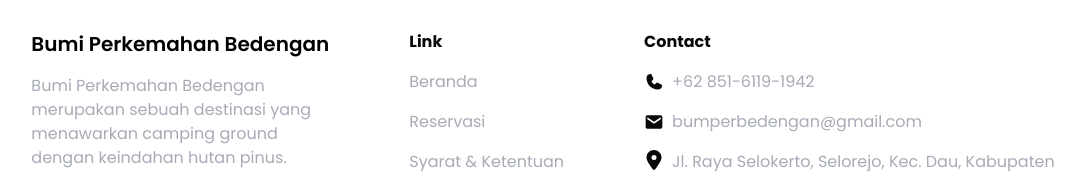
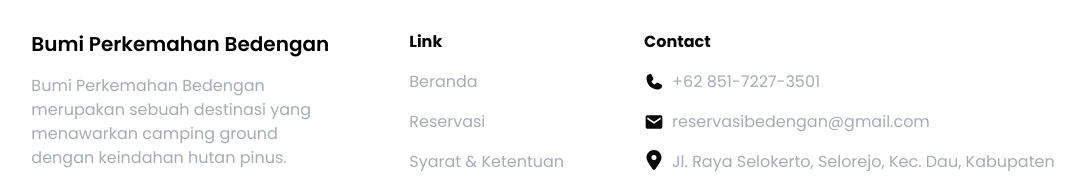
Before and after one commit to RezzyYuhand/Bedengan-FE, a React (Vite) app: page / in a window 1280 px wide. Shown: the part 5019-5196 px from the top of the page, without its empty margins (97-1182 px from the left). Built offline with nearby package versions, Linux system fonts and the light colour scheme; no server answers.

Commit message:
update footer

```diff
--- a/src/components/Footer.jsx
+++ b/src/components/Footer.jsx
@@ -28,11 +28,11 @@ const Footer = ({ className }) => {
               <p className='text-secondary font-bold'>Contact</p>
               <div className='flex flex-row gap-2 items-center'>
                 <PiPhoneFill className='text-secondary text-xl'/>
-                <p>+62 851-6119-1942</p>
+                <p>+62 851-7227-3501</p>
               </div>
               <div className='flex flex-row gap-2 items-center'>
                 <BiSolidEnvelope className='text-secondary text-xl'/>
-                <p>bumperbedengan@gmail.com</p>
+                <p>reservasibedengan@gmail.com</p>
               </div>
               <div className='flex flex-row gap-2'>
                 <FaLocationDot className='text-secondary text-xl'/>
```
